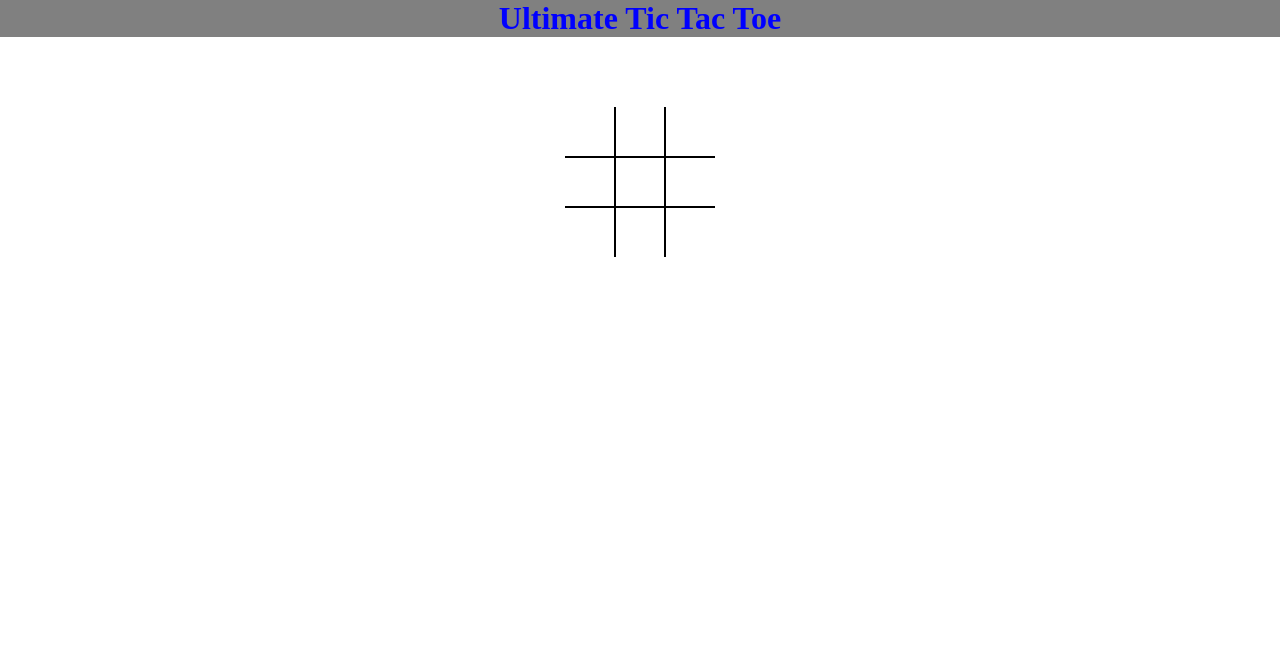
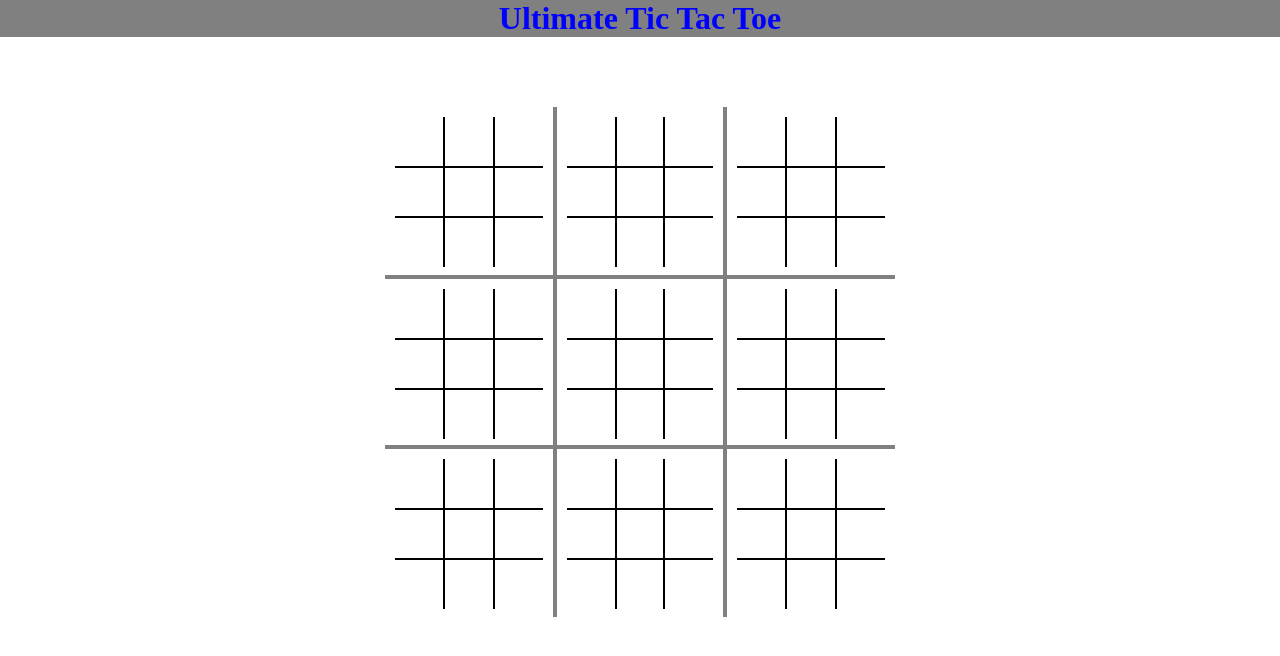
Before and after one commit to Aryo-Patel/UltimateTTT, a plain HTML site: page index.html in a window 1280 px wide. Drawn offline with Linux system fonts and the light colour scheme.

Commit message:
Add files via upload

```diff
--- a/app.js
+++ b/app.js
@@ -6,7 +6,7 @@ class ticTacToe{
     turn = ['red', '#007eff'];
     index = 0;
     text_board = new Array(3);
-
+    container;
     constructor(){
         this.growboard();
         this.makeSquares();
@@ -18,7 +18,7 @@ class ticTacToe{
     }
 
     makeSquares(){
-
+        this.container = document.createElement('div');
         for(let i = 0; i < 9; i++){
             let square = document.createElement('div');
             square.style.width = '50px';
@@ -61,13 +61,16 @@ class ticTacToe{
                 case 8:
                     square.style.borderTop = '1px solid black';
                     square.style.borderLeft = '1px solid black';
+                    break;
                 default:
                     break;
 
             }
             square = this.addHover(square);
             square = this.onClick(square);
-            board.appendChild(square);
+            this.container.appendChild(square);
+            this.container.classList.add('container-class');
+            board.appendChild(this.container);
         }
     }
 
@@ -144,4 +147,72 @@ class ticTacToe{
     }
 }
 
-let ticTac  = new ticTacToe();
+
+
+
+class nineBynine{
+    borderBigBoard = '2px solid grey';
+    turn = ['red', '#007eff'];
+    index = 0;
+    bigTextBoard = new Array(3);
+    constructor(){
+        this.growBigTextBoard();
+        this.makeBoard();
+        console.log(this.bigTextBoard);
+    }
+    growBigTextBoard(){
+        for(let i = 0; i < 3; i++){
+            this.bigTextBoard[i] = new Array(3);
+        }
+    }
+    makeBoard(){
+        for(let i = 0; i < 9; i++){
+            let miniBoard = new ticTacToe();
+            miniBoard.container.classList.add(""+ i);
+            this.bigTextBoard[parseInt(i/3)][i%3] = miniBoard.text_board;
+            switch(i){
+                case 0:
+                    miniBoard.container.style.borderRight = this.borderBigBoard;
+                    miniBoard.container.style.borderBottom = this.borderBigBoard;
+                    break;
+                case 1:
+                    miniBoard.container.style.border = this.borderBigBoard;
+                    miniBoard.container.style.borderTop = 'none';
+                    break;
+                case 2:
+                    miniBoard.container.style.borderLeft = this.borderBigBoard;
+                    miniBoard.container.style.borderBottom = this.borderBigBoard;
+                    break;
+                case 3:
+                    miniBoard.container.style.border = this.borderBigBoard;
+                    miniBoard.container.style.borderLeft = 'none';
+                    break;
+                case 4:
+                    miniBoard.container.style.border = this.borderBigBoard;
+                    break;
+                case 5:
+                    miniBoard.container.style.border = this.borderBigBoard;
+                    miniBoard.container.style.borderRight = 'none';
+                    break;
+                case 6:
+                    miniBoard.container.style.borderTop = this.borderBigBoard;
+                    miniBoard.container.style.borderRight = this.borderBigBoard;
+                    break;
+                case 7:
+                    miniBoard.container.style.border = this.borderBigBoard;
+                    miniBoard.container.style.borderBottom = 'none';
+                    break;
+                case 8:
+                    miniBoard.container.style.borderTop = this.borderBigBoard;
+                    miniBoard.container.style.borderLeft = this.borderBigBoard;
+                    break;
+                default:
+                    break;
+
+            }
+        }
+    }
+
+}
+
+let ticTac = new nineBynine();
--- a/index.html
+++ b/index.html
@@ -1,6 +1,7 @@
 <!DOCTYPE html>
 <html>
     <head>
+        <meta charset = "UTF-8"/>
         <title>Ulimtate Tic Tac Toe</title>
         <link rel = "stylesheet" type = "text/css" href = "styles.css">
     </head>
--- a/styles.css
+++ b/styles.css
@@ -17,19 +17,37 @@ html,body{
 }
 #board-area{
     margin: 0 auto;
+    display: grid;
+    grid-template-columns: 170px 170px 170px;
+    grid-template-rows: 170px 170px 170px;
+    row-gap: 0;
+    width: auto;
+
+}
+#board-area:after{
+    content: "";
+    display: block;
+}
+#centerer{
+    display: flex;
+}
+.square{
+    flex: 0 0 33.333%;
+    max-width: 50px;
+    transition: 0.3s;
+}
+.fade{
+    transition: 0.3s;
+}
+
+.container-class{
+    flex: 0 0 33.333%;
+    margin: 0 auto;
     display: flex;
     justify-content: center;
     flex-direction: row;
     flex-wrap: wrap;
-    max-width: 150px;
-
+    max-width: 170px;
+    max-height: 170px;
+    padding: 10px;
 }
-#centerer{
-
-}
-.square{
-    flex: 0 0 33.333%;
-}
-.fade{
-    transition: 0.3s;
-}
```
Also changed, not shown: 1 other file.
